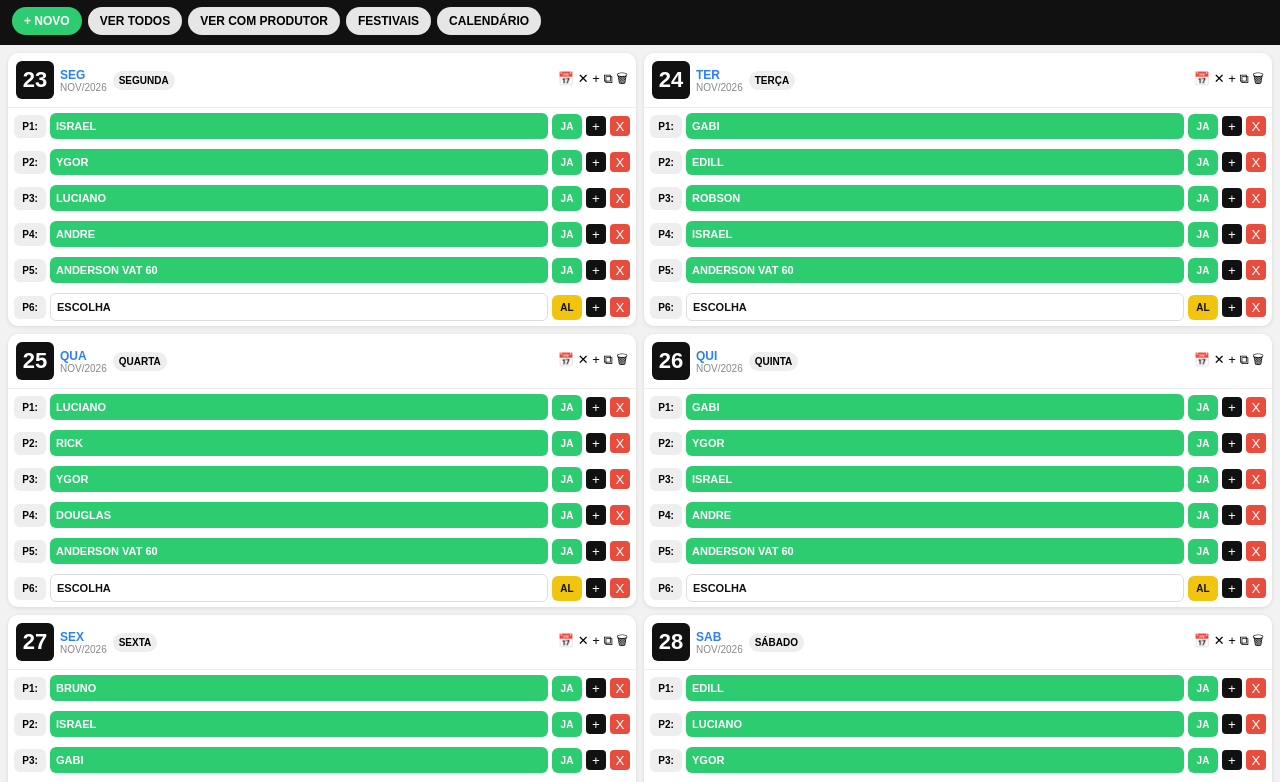
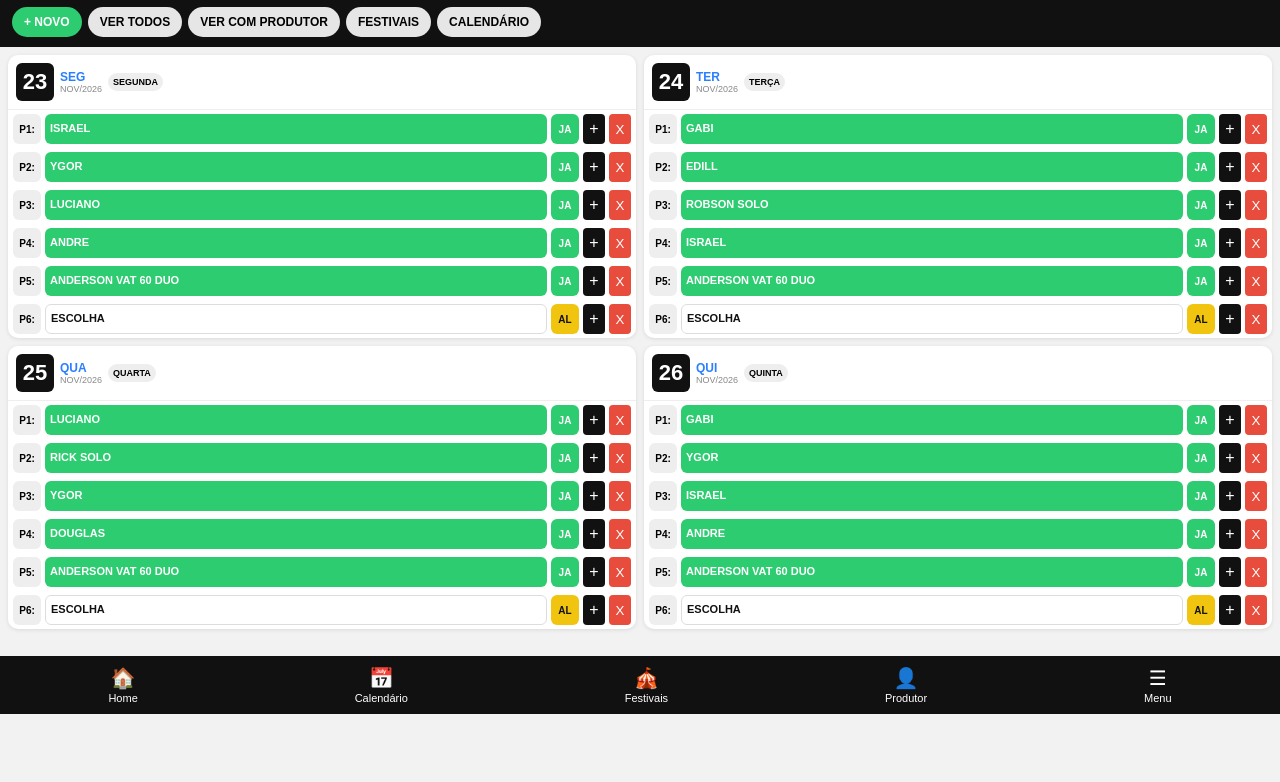
Before and after one commit to takitakisom-dev/ESTAGEFLOW, a plain HTML site: page index.html in a window 1280 px wide. Shown: the part 86-868 px from the top of the page. After the commit the page ends 800 px from the top, so only its background shows below. Drawn offline with Linux system fonts and the light colour scheme.

Commit message:
Refactor HTML structure and styles for layout

```diff
--- a/index.html
+++ b/index.html
@@ -6,75 +6,110 @@
 <title>ESTAGEFLOW - NOV/2026</title>
 <style>
 *{box-sizing:border-box;margin:0;padding:0;font-family:Arial,sans-serif}
-body{background:#f2f2f2}
-.top{background:#111;color:#fff;padding:14px 12px 10px}
+body{background:#f2f2f2;padding-bottom:70px}
+.top{background:#111;color:#fff;padding:14px 12px 10px;position:sticky;top:0;z-index:10}
+.top-row{display:flex;justify-content:space-between;align-items:center}
 .top small{color:#aaa;font-size:11px;letter-spacing:1px}
 .top h1{font-size:26px;margin:4px 0 2px}
 .top p{font-size:12px;color:#ccc}
-.top p b{color:#fff}
+.menu-btn{background:#222;color:#fff;border:1px solid #333;padding:8px 10px;border-radius:8px;font-size:18px;cursor:pointer}
 .btns{display:flex;gap:6px;flex-wrap:wrap;margin-top:10px}
-.btns button{border:0;border-radius:20px;padding:7px 12px;font-size:12px;font-weight:700;cursor:pointer}
+.btns button{border:0;border-radius:20px;padding:8px 12px;font-size:12px;font-weight:700;cursor:pointer}
 .novo{background:#2ecc71;color:#fff}
 .outros{background:#e6e6e6}
 .grid{display:grid;grid-template-columns:1fr 1fr;gap:8px;padding:8px}
 .card{background:#fff;border-radius:10px;overflow:hidden;box-shadow:0 1px 4px rgba(0,0,0,.1)}
 .card-head{display:flex;align-items:center;gap:6px;padding:8px;border-bottom:1px solid #eee}
-.num{background:#111;color:#fff;font-weight:800;font-size:22px;width:38px;height:38px;display:flex;align-items:center;justify-content:center;border-radius:6px}
+.num{background:#111;color:#fff;font-weight:800;font-size:22px;min-width:38px;height:38px;display:flex;align-items:center;justify-content:center;border-radius:6px}
 .dia{color:#2b7fff;font-weight:800;font-size:12px}
-.mes{font-size:10px;color:#888}
-.semana{background:#eee;font-size:10px;font-weight:700;padding:4px 6px;border-radius:10px}
-.icons{margin-left:auto;font-size:13px;white-space:nowrap}
-.linha{display:flex;align-items:center;gap:4px;padding:5px 6px}
-.p{background:#eee;font-size:10px;font-weight:700;width:32px;text-align:center;padding:6px 2px;border-radius:6px;flex-shrink:0}
-.nome{flex:1;background:#2ecc71;color:#fff;font-size:11px;font-weight:700;padding:7px 6px;border-radius:6px;white-space:nowrap;overflow:hidden;text-overflow:ellipsis}
+.mes{font-size:9px;color:#888}
+.semana{background:#eee;font-size:9px;font-weight:700;padding:4px 5px;border-radius:10px;white-space:nowrap}
+.linha{display:flex;align-items:stretch;gap:4px;padding:4px 5px}
+.p{background:#eee;font-size:10px;font-weight:700;width:28px;display:flex;align-items:center;justify-content:center;border-radius:6px;flex-shrink:0}
+.nome{flex:1;background:#2ecc71;color:#fff;font-size:11px;font-weight:700;padding:6px 5px;border-radius:6px;line-height:1.2;word-break:break-word;min-height:30px;display:flex;align-items:center}
 .nome.branco{background:#fff;color:#111;border:1px solid #ddd}
-.turno{font-size:10px;font-weight:800;padding:7px 6px;border-radius:6px;flex-shrink:0;min-width:30px;text-align:center}
+.turno{font-size:10px;font-weight:800;padding:6px 4px;border-radius:6px;flex-shrink:0;width:28px;display:flex;align-items:center;justify-content:center}
 .turno.ja{background:#2ecc71;color:#fff}
 .turno.al{background:#f1c40f;color:#111}
-.mais{background:#111;color:#fff;border:0;width:20px;height:20px;border-radius:4px;cursor:pointer;flex-shrink:0}
-.fechar{background:#e74c3c;color:#fff;border:0;width:20px;height:20px;border-radius:4px;cursor:pointer;flex-shrink:0}
+.mais{background:#111;color:#fff;border:0;width:22px;border-radius:4px;cursor:pointer;flex-shrink:0;font-size:16px}
+.fechar{background:#e74c3c;color:#fff;border:0;width:22px;border-radius:4px;cursor:pointer;flex-shrink:0}
+/* MENU DE BAIXO - RESTAURADO */
+.bottom{position:fixed;bottom:0;left:0;right:0;background:#111;color:#fff;display:flex;justify-content:space-around;padding:10px 0;z-index:20}
+.bottom button{background:none;border:0;color:#fff;font-size:11px;cursor:pointer;display:flex;flex-direction:column;align-items:center;gap:2px}
+.bottom button span{font-size:20px}
+/* MODAL DO + */
+.modal{display:none;position:fixed;inset:0;background:rgba(0,0,0,.6);z-index:50;align-items:flex-end;justify-content:center}
+.modal.open{display:flex}
+.modal-box{background:#fff;width:100%;max-width:500px;border-radius:16px 16px 0 0;padding:16px}
+.modal-box h3{margin-bottom:10px}
+.modal-box input,.modal-box select{width:100%;padding:12px;margin:6px 0;border:1px solid #ddd;border-radius:8px;font-size:15px}
+.modal-box button{width:100%;padding:12px;border:0;border-radius:8px;font-weight:800;margin-top:6px;cursor:pointer}
+.salvar{background:#2ecc71;color:#fff}
+.fecharModal{background:#eee}
 </style>
 </head>
 <body>
 
 <div class="top">
-<small>ESTAGEFLOW</small>
-<h1>NOV/2026</h1>
-<p>HOME / <b>ESTAGEFLOW</b> &nbsp; 197 FIXOS &nbsp; R$ 75350</p>
+<div class="top-row"><div><small>ESTAGEFLOW</small><h1>NOV/2026</h1><p>HOME / <b>ESTAGEFLOW</b> &nbsp; 197 FIXOS &nbsp; R$ 75350</p></div>
+<button class="menu-btn" onclick="alert('MENU: Home, Calendário, Festivais, Produtor, Configurações')">☰</button></div>
 <div class="btns">
-<button class="novo">+ NOVO</button>
-<button class="outros">VER TODOS</button>
-<button class="outros">VER COM PRODUTOR</button>
-<button class="outros">FESTIVAIS</button>
-<button class="outros">CALENDÁRIO</button>
+<button class="novo" onclick="abrirModalNovoDia()">+ NOVO</button>
+<button class="outros" onclick="alert('Mostrando todos os dias')">VER TODOS</button>
+<button class="outros" onclick="alert('Ver com produtor')">VER COM PRODUTOR</button>
+<button class="outros" onclick="alert('Festivais')">FESTIVAIS</button>
+<button class="outros" onclick="alert('Calendário')">CALENDÁRIO</button>
 </div>
 </div>
 
 <div class="grid" id="grid"></div>
 
+<div class="bottom">
+<button onclick="alert('Home')"><span>🏠</span>Home</button>
+<button onclick="alert('Calendário')"><span>📅</span>Calendário</button>
+<button onclick="alert('Festivais')"><span>🎪</span>Festivais</button>
+<button onclick="alert('Produtor')"><span>👤</span>Produtor</button>
+<button onclick="alert('Menu: Configurações, Sair')"><span>☰</span>Menu</button>
+</div>
+
+<div class="modal" id="modal"><div class="modal-box">
+<h3 id="modalTitulo">Adicionar na mesma casa</h3>
+<label>Nome completo</label>
+<input id="inputNome" placeholder="Ex: ANDERSON VAT 60 DUO">
+<label>Posição</label>
+<select id="selectP"><option>P1:</option><option>P2:</option><option>P3:</option><option>P4:</option><option>P5:</option><option>P5.1:</option><option>P5.2:</option><option>P5.3:</option><option>P6:</option></select>
+<label>Turno</label>
+<select id="selectTurno"><option>JA</option><option>AL</option></select>
+<button class="salvar" onclick="salvar()">SALVAR NA MESMA CASA</button>
+<button class="fecharModal" onclick="fecharModal()">CANCELAR</button>
+</div></div>
+
 <script>
-const dias=[
-{num:23,dia:"SEG",semana:"SEGUNDA",linhas:[["P1:","ISRAEL","JA"],["P2:","YGOR","JA"],["P3:","LUCIANO","JA"],["P4:","ANDRE","JA"],["P5:","ANDERSON VAT 60","JA"],["P6:","ESCOLHA","AL"]]},
-{num:24,dia:"TER",semana:"TERÇA",linhas:[["P1:","GABI","JA"],["P2:","EDILL","JA"],["P3:","ROBSON","JA"],["P4:","ISRAEL","JA"],["P5:","ANDERSON VAT 60","JA"],["P6:","ESCOLHA","AL"]]},
-{num:25,dia:"QUA",semana:"QUARTA",linhas:[["P1:","LUCIANO","JA"],["P2:","RICK","JA"],["P3:","YGOR","JA"],["P4:","DOUGLAS","JA"],["P5:","ANDERSON VAT 60","JA"],["P6:","ESCOLHA","AL"]]},
-{num:26,dia:"QUI",semana:"QUINTA",linhas:[["P1:","GABI","JA"],["P2:","YGOR","JA"],["P3:","ISRAEL","JA"],["P4:","ANDRE","JA"],["P5:","ANDERSON VAT 60","JA"],["P6:","ESCOLHA","AL"]]},
-{num:27,dia:"SEX",semana:"SEXTA",linhas:[["P1:","BRUNO","JA"],["P2:","ISRAEL","JA"],["P3:","GABI","JA"],["P4:","YGOR","JA"],["P5:","ANDERSON VAT 60","JA"],["P6:","ESCOLHA","AL"]]},
-{num:28,dia:"SAB",semana:"SÁBADO",linhas:[["P1:","EDILL","JA"],["P2:","LUCIANO","JA"],["P3:","YGOR","JA"],["P4:","ANDRE","JA"],["P5:","ANDERSON VAT 60","JA"],["P6:","ESCOLHA","AL"]]},
-{num:29,dia:"DOM",semana:"DOMINGO",linhas:[["P1:","ROBSON","JA"],["P2:","GABI","JA"],["P3:","YGOR","JA"],["P4:","ANDRE","JA"],["P5:","ANDERSON VAT 60","JA"],["P6:","ESCOLHA","AL"]]},
-{num:30,dia:"SEG",semana:"SEGUNDA",linhas:[["P1:","LUCIANO","JA"],["P2:","PAOLI","JA"],["P3:","ROBSON","JA"],["P4:","ISRAEL","JA"],["P5:","ANDERSON VAT 60","JA"],["P6:","ESCOLHA","AL"]]}
+let diaAtual = 0;
+let dados = [
+{num:23,dia:"SEG",semana:"SEGUNDA",linhas:[["P1:","ISRAEL","JA"],["P2:","YGOR","JA"],["P3:","LUCIANO","JA"],["P4:","ANDRE","JA"],["P5:","ANDERSON VAT 60 DUO","JA"],["P6:","ESCOLHA","AL"]]},
+{num:24,dia:"TER",semana:"TERÇA",linhas:[["P1:","GABI","JA"],["P2:","EDILL","JA"],["P3:","ROBSON SOLO","JA"],["P4:","ISRAEL","JA"],["P5:","ANDERSON VAT 60 DUO","JA"],["P6:","ESCOLHA","AL"]]},
+{num:25,dia:"QUA",semana:"QUARTA",linhas:[["P1:","LUCIANO","JA"],["P2:","RICK SOLO","JA"],["P3:","YGOR","JA"],["P4:","DOUGLAS","JA"],["P5:","ANDERSON VAT 60 DUO","JA"],["P6:","ESCOLHA","AL"]]},
+{num:26,dia:"QUI",semana:"QUINTA",linhas:[["P1:","GABI","JA"],["P2:","YGOR","JA"],["P3:","ISRAEL","JA"],["P4:","ANDRE","JA"],["P5:","ANDERSON VAT 60 DUO","JA"],["P6:","ESCOLHA","AL"]]}
 ];
-
-const grid=document.getElementById('grid');
-dias.forEach(d=>{
-let html=`<div class="card"><div class="card-head"><div class="num">${d.num}</div><div><div class="dia">${d.dia}</div><div class="mes">NOV/2026</div></div><span class="semana">${d.semana}</span><span class="icons">📅 ✕ + ⧉ 🗑</span></div>`;
-d.linhas.forEach(l=>{
+function render(){
+const grid=document.getElementById('grid'); grid.innerHTML='';
+dados.forEach((d,di)=>{
+let html=`<div class="card"><div class="card-head"><div class="num">${d.num}</div><div><div class="dia">${d.dia}</div><div class="mes">NOV/2026</div></div><span class="semana">${d.semana}</span></div>`;
+d.linhas.forEach((l,li)=>{
 let cls=l[2]==='AL'?'al':'ja';
 let nomeCls=l[1]==='ESCOLHA'?'nome branco':'nome';
-html+=`<div class="linha"><span class="p">${l[0]}</span><span class="${nomeCls}">${l[1]}</span><span class="turno ${cls}">${l[2]}</span><button class="mais">+</button><button class="fechar">X</button></div>`;
+html+=`<div class="linha"><span class="p">${l[0]}</span><span class="${nomeCls}">${l[1]}</span><span class="turno ${cls}">${l[2]}</span><button class="mais" onclick="abrirModal(${di})">+</button><button class="fechar" onclick="remover(${di},${li})">X</button></div>`;
 });
-html+=`</div>`;
-grid.innerHTML+=html;
+html+=`</div>`; grid.innerHTML+=html;
 });
+}
+function abrirModal(di){ diaAtual=di; document.getElementById('modalTitulo').innerText='Adicionar no dia '+dados[di].num+' - mesma casa'; document.getElementById('modal').classList.add('open'); }
+function abrirModalNovoDia(){ let n=prompt('Qual dia? Ex: 20'); if(n){ dados.push({num:n,dia:"SEX",semana:"SEXTA",linhas:[["P1:","ESCOLHA","AL"]]}); render(); } }
+function fecharModal(){ document.getElementById('modal').classList.remove('open'); }
+function salvar(){ let nome=document.getElementById('inputNome').value; if(!nome) return alert('Digite o nome'); dados[diaAtual].linhas.push([document.getElementById('selectP').value,nome.toUpperCase(),document.getElementById('selectTurno').value]); document.getElementById('inputNome').value=''; fecharModal(); render(); }
+function remover(di,li){ if(confirm('Excluir '+dados[di].linhas[li][1]+'?')){ dados[di].linhas.splice(li,1); render(); } }
+render();
 </script>
 </body>
 </html>
```
